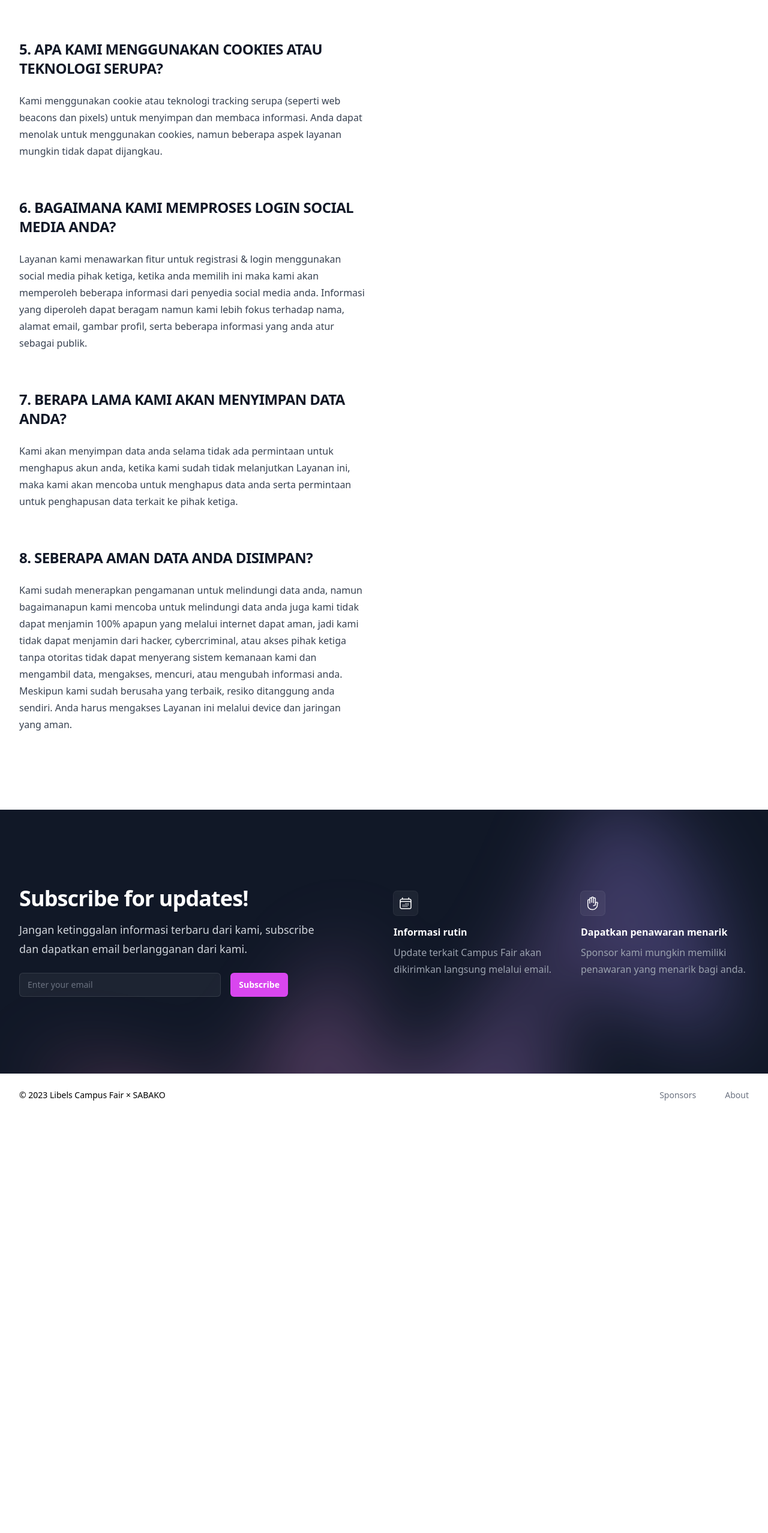
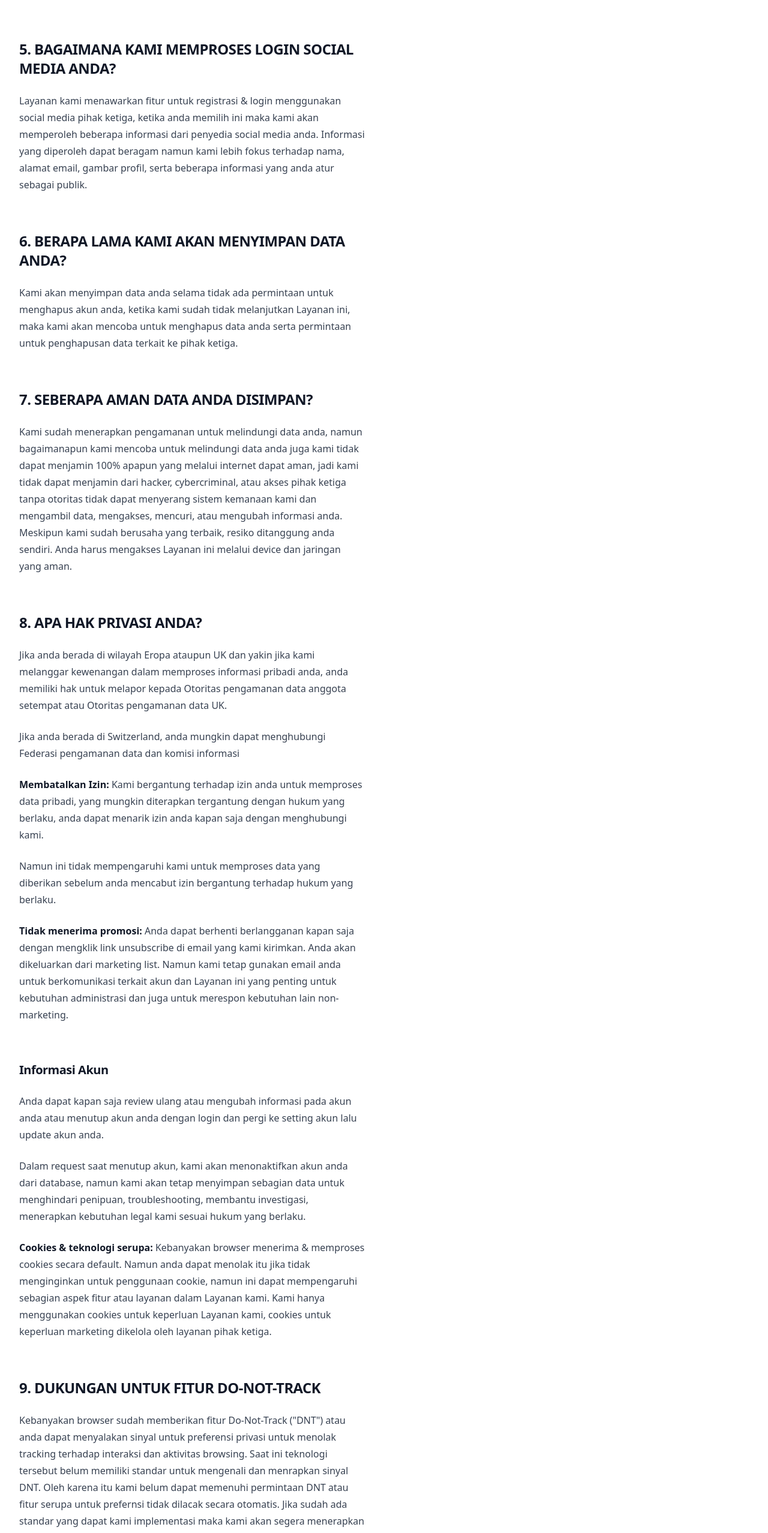
Before and after one commit to Libels/campus-fair-2024, a Next.js app: page /privacy in a window 1280 px wide. Shown: the part 6786-9342 px from the top of the page at 60% size. Before the commit the page ends 8648 px from the top, so only its background shows below. Built offline with nearby package versions, Linux system fonts and the light colour scheme.

Commit message:
update privacy policy

```diff
--- a/src/pages/privacy.tsx
+++ b/src/pages/privacy.tsx
@@ -3,41 +3,7 @@ import Image from 'next/image'
 import Link from 'next/link'
 import LeftBlob from '@/components/global/decorations/LeftBlob'
 import RightBlob from '@/components/global/decorations/RightBlob'
-import Teams from '@/components/about/Teams'
 import Newsletter from '@/components/global/card/Newsletter'
-
-const people = [
-	{
-		name: 'Ahmad Azhari',
-		role: 'President',
-		imageUrl:
-			'https://images.unsplash.com/photo-1494790108377-be9c29b29330?ixlib=rb-1.2.1&ixid=eyJhcHBfaWQiOjEyMDd9&auto=format&fit=facearea&facepad=2&w=256&h=256&q=80',
-	},
-	{
-		name: 'Fray Dalton',
-		role: 'Vice President',
-		imageUrl:
-			'https://images.unsplash.com/photo-1494790108377-be9c29b29330?ixlib=rb-1.2.1&ixid=eyJhcHBfaWQiOjEyMDd9&auto=format&fit=facearea&facepad=2&w=256&h=256&q=80',
-	},
-	{
-		name: 'Desi Kristianti',
-		role: 'Babu #1',
-		imageUrl:
-			'https://images.unsplash.com/photo-1494790108377-be9c29b29330?ixlib=rb-1.2.1&ixid=eyJhcHBfaWQiOjEyMDd9&auto=format&fit=facearea&facepad=2&w=256&h=256&q=80',
-	},
-	{
-		name: 'Mutliqa Maimun',
-		role: 'Babu #2',
-		imageUrl:
-			'https://images.unsplash.com/photo-1494790108377-be9c29b29330?ixlib=rb-1.2.1&ixid=eyJhcHBfaWQiOjEyMDd9&auto=format&fit=facearea&facepad=2&w=256&h=256&q=80',
-	},
-	{
-		name: 'Hanna Balqis',
-		role: 'Babu #3',
-		imageUrl:
-			'https://images.unsplash.com/photo-1494790108377-be9c29b29330?ixlib=rb-1.2.1&ixid=eyJhcHBfaWQiOjEyMDd9&auto=format&fit=facearea&facepad=2&w=256&h=256&q=80',
-	},
-]
 
 export default function Privacy() {
 	return (
@@ -170,21 +136,59 @@ export default function Privacy() {
 								<p className="mt-6">
 									Kami menggunakan cookie atau teknologi tracking serupa (seperti web beacons dan pixels) untuk menyimpan dan membaca informasi. Anda dapat menolak untuk menggunakan cookies, namun beberapa aspek layanan mungkin tidak dapat dijangkau.
 								</p>
-								<h2 className="mt-16 text-2xl font-bold tracking-tight text-gray-900">5. APA KAMI MENGGUNAKAN COOKIES ATAU TEKNOLOGI SERUPA?</h2>
-								<p className="mt-6">
-									Kami menggunakan cookie atau teknologi tracking serupa (seperti web beacons dan pixels) untuk menyimpan dan membaca informasi. Anda dapat menolak untuk menggunakan cookies, namun beberapa aspek layanan mungkin tidak dapat dijangkau.
-								</p>
-								<h2 className="mt-16 text-2xl font-bold tracking-tight text-gray-900">6. BAGAIMANA KAMI MEMPROSES LOGIN SOCIAL MEDIA ANDA?</h2>
+								<h2 className="mt-16 text-2xl font-bold tracking-tight text-gray-900">5. BAGAIMANA KAMI MEMPROSES LOGIN SOCIAL MEDIA ANDA?</h2>
 								<p className="mt-6">
 									Layanan kami menawarkan fitur untuk registrasi &amp; login menggunakan social media pihak ketiga, ketika anda memilih ini maka kami akan memperoleh beberapa informasi dari penyedia social media anda. Informasi yang diperoleh dapat beragam namun kami lebih fokus terhadap nama, alamat email, gambar profil, serta beberapa informasi yang anda atur sebagai publik.
 								</p>
-								<h2 className="mt-16 text-2xl font-bold tracking-tight text-gray-900">7. BERAPA LAMA KAMI AKAN MENYIMPAN DATA ANDA?</h2>
+								<h2 className="mt-16 text-2xl font-bold tracking-tight text-gray-900">6. BERAPA LAMA KAMI AKAN MENYIMPAN DATA ANDA?</h2>
 								<p className="mt-6">
 									Kami akan menyimpan data anda selama tidak ada permintaan untuk menghapus akun anda, ketika kami sudah tidak melanjutkan Layanan ini, maka kami akan mencoba untuk menghapus data anda serta permintaan untuk penghapusan data terkait ke pihak ketiga.
 								</p>
-								<h2 className="mt-16 text-2xl font-bold tracking-tight text-gray-900">8. SEBERAPA AMAN DATA ANDA DISIMPAN?</h2>
+								<h2 className="mt-16 text-2xl font-bold tracking-tight text-gray-900">7. SEBERAPA AMAN DATA ANDA DISIMPAN?</h2>
 								<p className="mt-6">
 									Kami sudah menerapkan pengamanan untuk melindungi data anda, namun bagaimanapun kami mencoba untuk melindungi data anda juga kami tidak dapat menjamin 100% apapun yang melalui internet dapat aman, jadi kami tidak dapat menjamin dari hacker, cybercriminal, atau akses pihak ketiga tanpa otoritas tidak dapat menyerang sistem kemanaan kami dan mengambil data, mengakses, mencuri, atau mengubah informasi anda. Meskipun kami sudah berusaha yang terbaik, resiko ditanggung anda sendiri. Anda harus mengakses Layanan ini melalui device dan jaringan yang aman.
+								</p>
+								<h2 className="mt-16 text-2xl font-bold tracking-tight text-gray-900">8. APA HAK PRIVASI ANDA?</h2>
+								<p className="mt-6">
+									Jika anda berada di wilayah Eropa ataupun UK dan yakin jika kami melanggar kewenangan dalam memproses informasi pribadi anda, anda memiliki hak untuk melapor kepada <Link href="https://ec.europa.eu/justice/data-protection/bodies/authorities/index_en.htm">Otoritas pengamanan data anggota setempat</Link> atau <Link href="https://ico.org.uk/make-a-complaint/data-protection-complaints/data-protection-complaints/">Otoritas pengamanan data UK</Link>.
+								</p>
+								<p className="mt-6">
+									Jika anda berada di Switzerland, anda mungkin dapat menghubungi <Link href="https://www.edoeb.admin.ch/edoeb/en/home.html">Federasi pengamanan data dan komisi informasi</Link>
+								</p>
+								<p className="mt-6">
+									<strong className="font-semibold text-gray-900">Membatalkan Izin:</strong> Kami bergantung terhadap izin anda untuk memproses data pribadi, yang mungkin diterapkan tergantung dengan hukum yang berlaku, anda dapat menarik izin anda kapan saja dengan menghubungi kami.
+								</p>
+								<p className="mt-6">
+									Namun ini tidak mempengaruhi kami untuk memproses data yang diberikan sebelum anda mencabut izin bergantung terhadap hukum yang berlaku.
+								</p>
+								<p className="mt-6">
+									<strong className="font-semibold text-gray-900">Tidak menerima promosi:</strong> Anda dapat berhenti berlangganan kapan saja dengan mengklik link unsubscribe di email yang kami kirimkan. Anda akan dikeluarkan dari marketing list. Namun kami tetap gunakan email anda untuk berkomunikasi terkait akun dan Layanan ini yang penting untuk kebutuhan administrasi dan juga untuk merespon kebutuhan lain non-marketing.
+								</p>
+								<h3 className="mt-16 text-xl font-bold tracking-tight text-gray-900">Informasi Akun</h3>
+								<p className="mt-6">
+									Anda dapat kapan saja review ulang atau mengubah informasi pada akun anda atau menutup akun anda dengan login dan pergi ke setting akun lalu update akun anda.
+								</p>
+								<p className="mt-6">
+									Dalam request saat menutup akun, kami akan menonaktifkan akun anda dari database, namun kami akan tetap menyimpan sebagian data untuk menghindari penipuan, troubleshooting, membantu investigasi, menerapkan kebutuhan legal kami sesuai hukum yang berlaku.
+								</p>
+								<p className="mt-6">
+									<strong className="font-semibold text-gray-900">Cookies & teknologi serupa:</strong> Kebanyakan browser menerima & memproses cookies secara default. Namun anda dapat menolak itu jika tidak menginginkan untuk penggunaan cookie, namun ini dapat mempengaruhi sebagian aspek fitur atau layanan dalam Layanan kami. Kami hanya menggunakan cookies untuk keperluan Layanan kami, cookies untuk keperluan marketing dikelola oleh layanan pihak ketiga.
+								</p>
+								<h2 className="mt-16 text-2xl font-bold tracking-tight text-gray-900">9. DUKUNGAN UNTUK FITUR DO-NOT-TRACK</h2>
+								<p className="mt-6">
+									Kebanyakan browser sudah memberikan fitur Do-Not-Track (&quot;DNT&quot;) atau anda dapat menyalakan sinyal untuk preferensi privasi untuk menolak tracking terhadap interaksi dan aktivitas browsing. Saat ini teknologi tersebut belum memiliki standar untuk mengenali dan menrapkan sinyal DNT. Oleh karena itu kami belum dapat memenuhi permintaan DNT atau fitur serupa untuk prefernsi tidak dilacak secara otomatis. Jika sudah ada standar yang dapat kami implementasi maka kami akan segera menerapkan fitur tersebut, kami juga akan memberitahukan kepada anda tentang praktis yang kami lakukan dalam revisi pemberitahuan ini.
+								</p>
+								<h2 className="mt-16 text-2xl font-bold tracking-tight text-gray-900">10. APAKAH KAMI MERUBAH PEMBERITAHUAN INI?</h2>
+								<p className="mt-6">
+									Kami mungkin akan merubah pemberitahuan seiring berjalannya waktu. Versi terbaru diindikasi dengan tanggal perubahan &quot;Revisi&quot; dan juga efektif pada tanggal itu pula. Jika kami melalukan perubahan, kami mungkin memberitahukan anda secara langsung melalui email. Kami menghimbau untuk selalu memperhatikan pemberitahuan ini secara berkala untuk memahami bagaimana kami melindungi informasi anda.
+								</p>
+								<h2 className="mt-16 text-2xl font-bold tracking-tight text-gray-900">11. KEMANA ANDA DAPAT MENGHUBUNGI KAMI TERKAIT PEMBERITAHUAN INI?</h2>
+								<p className="mt-6">
+									Jika anda memiliki beberapa pertanyaan terkait pemberitahuan ini, anda dapat menghubungi kami melalui Instagram kami <Link href="https://www.instagram.com/lcf_jkt/">@lcf_jkt</Link>.
+								</p>
+								<h2 className="mt-16 text-2xl font-bold tracking-tight text-gray-900">12. BAGAIMANA ANDA MENINJAU, UPDATE, ATAU MENGHAPUS DATA YANG KAMI DAPATKAN DARI ANDA?</h2>
+								<p className="mt-6">
+									Tergantung dari hukum yang berlaku di negara anda, anda memiliki hak untuk mengakses informasi pribadi yang kami dapatkan dari anda, merubah informasi tersebut, atau menghapusnya. Untuk itu anda dapat menghubungi kami melalui Instagram kami <Link href="https://www.instagram.com/lcf_jkt/">@lcf_jkt</Link>.
 								</p>
 							</div>
 						</div>
```
